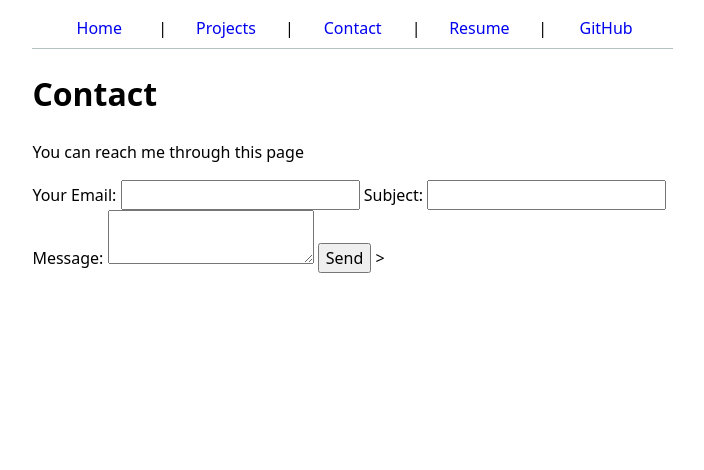
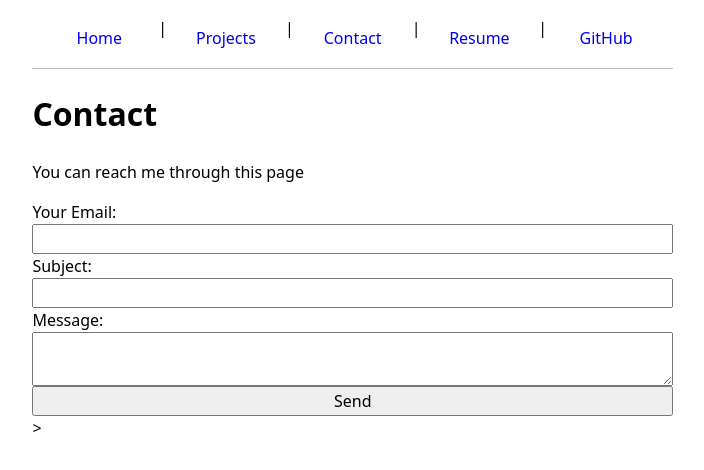
Before and after one commit to debsterzzz/portfolio, a plain HTML site: page contact/index.html in a window 1280 px wide. Shown: the whole page, without its empty margins (150-854 px from the left). Drawn offline with Linux system fonts and the light colour scheme.

Commit message:
update contact layout

```diff
--- a/style.css
+++ b/style.css
@@ -16,17 +16,32 @@ nav {display:flex;
   border-bottom-style:solid;
   border-bottom-color:oklch(80% 3% 200);
 }
-nav a {flex: 1;
+nav a {
+  flex: 1;
   text-decoration: none;
+  padding: 10px;
+  text-align: center;
 }
 nav a.current {border: bottom width 0.4em;
   border-bottom-color: cadetblue ;
   padding-bottom: 0em;
 }
-html {--color-accent: oklch(62.759% 0.20046 254.953);
+html {--color-accent: oklch(79.277% 0.10948 249.379);
   accent-color: var(--color-accent)}
 nav a:hover {
   border-bottom: 0.4em solid var(--color-accent);
   padding-bottom: calc(10px - 0.4em);
+  background-color: oklch(from var(--color-accent)95% 5% h);
 }
-input, textarea, button {font: inherit;}
+input,
+textarea,
+button {
+  font: inherit;
+  display: block;
+  width:100%;
+  box-sizing: border-box;
+}
+button:hover {
+  background-color: oklch(45.386% 0.31188 264.941); /* slightly brighter accent on hover */
+}
+label {display: block;}
```
